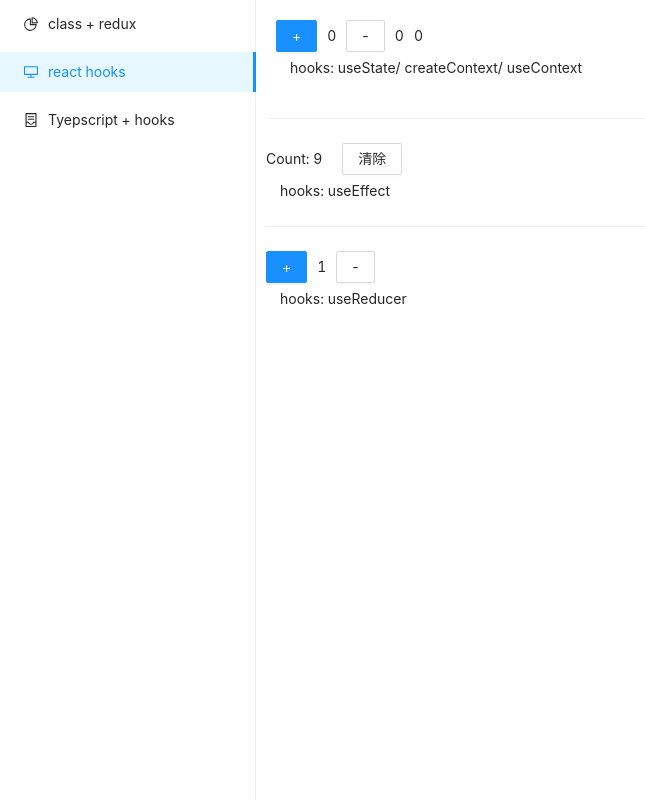
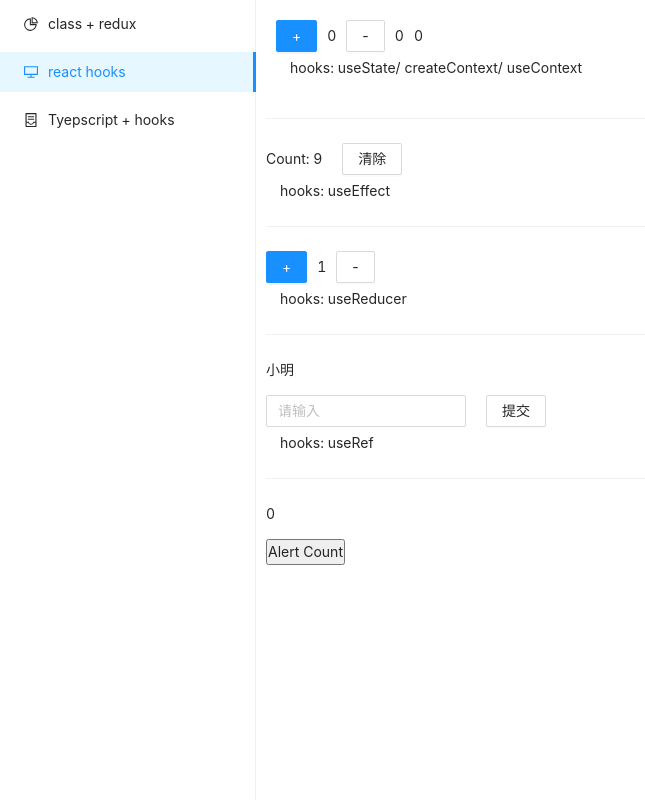
Before and after one commit to fang1995meng0714/react-redux-chunk, a React (Create React App) app: page /tradition in a window 1280 px wide. Both pictures are taken after a click on the item "react hooks". Shown: the whole page, without its empty margins (0-645 px from the left). Built offline with nearby package versions, Linux system fonts and the light colour scheme.

Commit message:
新增两个demo

```diff
--- a/src/hooks-render/Demo.js
+++ b/src/hooks-render/Demo.js
@@ -1,8 +1,10 @@
 import React from 'react';
+import { Divider } from 'antd';
 import Demo1 from './demo/Demo1';
-import { Divider } from 'antd';
 import Demo2 from './demo/Demo2';
 import Demo3 from './demo/Demo3';
+import Demo4 from './demo/Demo4';
+import Demo5 from './demo/Demo5';
 
 function Demo() {
     return (
@@ -12,6 +14,10 @@ function Demo() {
             <Demo2></Demo2>
             <Divider></Divider>
             <Demo3></Demo3>
+            <Divider></Divider>
+            <Demo4></Demo4>
+            <Divider></Divider>
+            <Demo5></Demo5>
         </div>
     )
 }
--- /dev/null
+++ b/src/hooks-render/demo/Demo4.js
@@ -0,0 +1,24 @@
+import React, { useState, useRef  } from 'react';
+import { Button, Input } from 'antd';
+
+function Demo4() {
+    const [name, setName] = useState("小明");
+    const nameRef = useRef();
+
+    const submitInput = () => {
+        let value = nameRef.current.state.value;
+        setName(value);
+    }
+    return (
+        <div>
+            <p>{name}</p>
+            <Input ref={nameRef} placeholder="请输入" style={{width: "200px"}}/>
+            <Button onClick={submitInput} style={{marginLeft: "20px"}}> 提交 </Button>
+            <div style={{margin:"5px 14px"}}>
+                hooks: useRef
+            </div>
+        </div>
+    )
+}
+
+export default Demo4;
--- /dev/null
+++ b/src/hooks-render/demo/Demo5.js
@@ -0,0 +1,21 @@
+import React from 'react';
+
+function Demo5() {
+    let props = {
+        count: 0
+    };
+    const { count } = props;
+    const handleClick = () => {
+        setTimeout(() => {
+            alert(count);
+        }, 3000);
+    };
+    return (
+        <div>
+            <p>{count}</p>
+            <button onClick={handleClick}>Alert Count</button>
+        </div>
+    );
+}
+
+export default Demo5;
```
